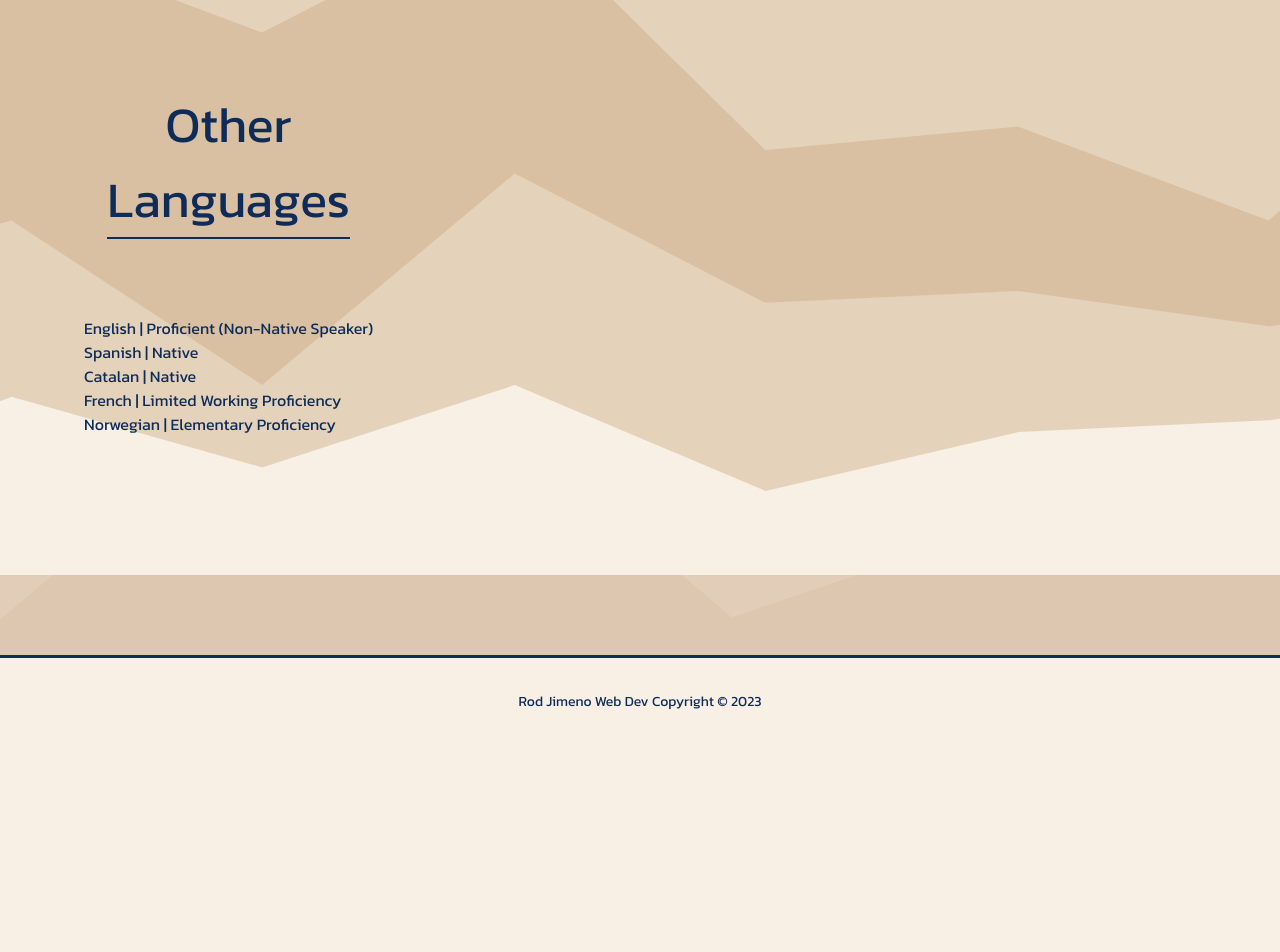
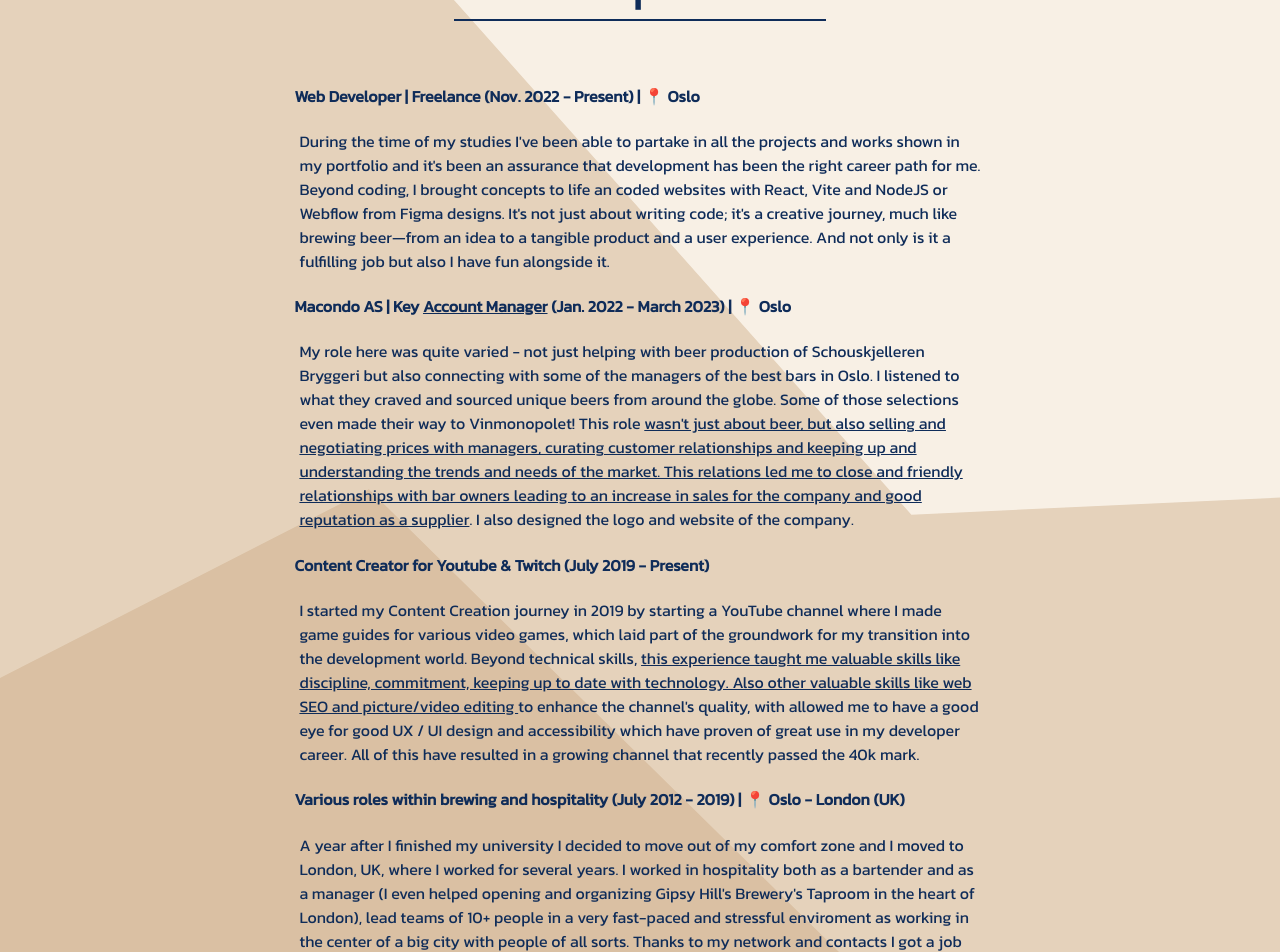
Before and after one commit to Rodjxc/portfolio, a React (Vite) app: page /CV in a window 1280 px wide. Shown: the part 600-1552 px from the top of the page. Before the commit the page ends 1338 px from the top, so only its background shows below. Built offline with nearby package versions, Linux system fonts and the light colour scheme.

Commit message:
Feat: Added work experience section to CV

```diff
--- a/src/Components/CV/CV.tsx
+++ b/src/Components/CV/CV.tsx
@@ -24,7 +24,7 @@ export const CV = () => {
     hiddenElements.forEach((el) => observer.observe(el));
   }, []);
   return (
-    <div className="">
+    <div>
       <section className="cv">
         <article>
           <div className="education hidden">
@@ -71,30 +71,67 @@ export const CV = () => {
                 </li>
 
 
-              <li>IBD Certified Beer Sommelier (yes, for real)</li>
+              <li>IBD Certified Beer Sommelier</li>
               <li>
                 UIB - University of Balearic Island (Spain) - Degree in Tourism
                 and Leisure Studies
               </li>
             </ul>
           </div>
+          <article>
+          <div className="work-experience hidden">
+            <h2>Work Experience</h2>
+            <div>
+              <h4>Web Developer | Freelance (Nov. 2022 - Present) | 📍 Oslo</h4>
+             <p>During the time of my studies I've been able to partake in all the projects and
+              works shown in my portfolio and it's been an assurance that development has been the
+              right career path for me. Beyond coding, I brought concepts to life an coded websites
+              with React, Vite and NodeJS or Webflow from Figma designs. It's not just about writing
+              code; it's a creative journey, much like brewing beer—from an idea to a tangible product
+               and a user experience. And not only is it a fulfilling job but also I have fun alongside
+               it. </p>
+               </div>
+             <div>
+              <h4>Macondo AS | Key <u>Account Manager</u> (Jan. 2022 - March 2023) | 📍 Oslo </h4>
+             <p>My role here was quite varied - not just helping with beer production of Schouskjelleren
+              Bryggeri but also connecting with some of the managers of the best bars in Oslo. I listened to
+              what they craved and sourced unique beers from around the globe. Some of those selections even
+              made their way to Vinmonopolet! This role <u>wasn't just about beer, but also selling and negotiating
+              prices with managers, curating customer relationships and keeping up and understanding the trends
+               and needs of the market. This relations led me to close and friendly relationships with bar owners
+               leading to an increase in sales for the company and good reputation as a supplier</u>. I also designed
+                the logo and website of the company.</p>
+             </div>
+            <div>
+              <h4> Content Creator for Youtube & Twitch (July 2019 - Present)</h4>
+              <p>I started my Content Creation journey in 2019 by starting a YouTube channel where I made game
+                guides for various video games, which laid part of the groundwork for my transition into the
+                development world. Beyond technical skills, <u>this experience taught me valuable skills like discipline,
+                commitment, keeping up to date with technology. Also other valuable skills like web SEO and
+                picture/video editing </u>to enhance the channel's quality, with allowed me to have a good eye for
+                good UX / UI design and accessibility which have proven of great use in my developer career. All
+                of this have resulted in a growing channel that recently passed the 40k mark.</p>
+            </div>
+            <div>
+             <h4>Various roles within brewing and hospitality (July 2012 - 2019) | 📍 Oslo - London (UK)</h4>
+             <p>A year after I finished my university I decided to move out of my comfort zone and I moved to London,
+               UK, where I worked for several years. I worked in hospitality both as a bartender and as a manager
+               (I even helped opening and organizing Gipsy Hill's Brewery's Taproom in the heart of London), lead
+                teams of 10+ people in a very fast-paced and stressful enviroment as working in the center of a
+                big city with people of all sorts. Thanks to my network and contacts I got a job for Amundsen
+                Bryggeri in Oslo, which led me to move to Norway and start anew, and since I'm always willing to
+                learn I embraced the change and new opportunities to grow.</p>
+                </div>
 
-          {/* <h2>Work Experience</h2>
-          <ul>
-            <li>Web Developer | Self employed (2022)</li>
-            <li>Macondo AS | Key Account Manager (2022-2023) | Oslo </li>
-            <li>Amundsen Bryggeri | Assistant Brewer (2019-2022) | Oslo </li>
-            <li>
-              Gipsy Hill Brewing Co. | Taproom Manager - Head of Beer
-              (2018-2019) | London, UK{" "}
-            </li>
-          </ul> */}
+            </div>
+        </article>
+
+
         </article>
         <article>
           <div className="working-tools hidden">
             <h2>
-              Working <br />
-              Tools
+              Working Tools
             </h2>
             <ul>
               <li>HTML5, CSS3 </li>
@@ -112,9 +149,7 @@ export const CV = () => {
         <article>
           <div className="other-languages hidden">
             <h2>
-              Other
-              <br />
-              Languages
+              Other Languages
             </h2>
             <ul>
               <li>English | Proficient (Non-Native Speaker)</li>
--- a/src/Components/CV/cv.css
+++ b/src/Components/CV/cv.css
@@ -5,22 +5,24 @@
   background-repeat: no-repeat;
   padding: 8% 5%;
   display: flex;
-  flex-wrap: wrap; /* Allow items to wrap to the next row */
-  justify-content: space-between; /* Space items evenly in the row */
-  gap: 20px; /* Adjust the gap as needed */
+  flex-direction: column;
+  gap: 20px;
   min-height: 500px;
 }
 
 .education,
 .working-tools,
+.work-experience,
 .other-languages {
-  flex-basis: calc(33.33% - 50px); /* Set a flex basis for equal width */
   display: flex;
   flex-direction: column;
   align-items: center;
 }
 
+
+
 .education h2,
+.work-experience h2,
 .working-tools h2,
 .other-languages h2 {
   font-weight: 400;
@@ -32,7 +34,6 @@
 .education ul,
 .working-tools ul,
 .other-languages ul {
-  list-style: none;
   padding: 20px;
   text-align: left;
 }
@@ -43,11 +44,23 @@
   text-decoration: none;
 }
 
-.education li .link:hover,
-.working-tools li .link:hover,
-.other-languages li .link:hover {
+.education li .link:hover {
   color: #f44529;
 }
+
+
+.work-experience div {
+  max-width: 60%;
+}
+
+.work-experience h4 {
+  font-weight: bold;
+}
+
+.work-experience div p {
+  display: inline-block;
+}
+
 
 /* Media Query for stacking vertically on smaller screens */
 @media (max-width: 768px) {
@@ -59,6 +72,7 @@
   .education,
   .working-tools,
   .other-languages {
-    flex-basis: 100%; /* Full width on smaller screens */
+    flex-basis: 100%;
+    /* Full width on smaller screens */
   }
 }
--- a/src/Components/Home/Staff/Staff.tsx
+++ b/src/Components/Home/Staff/Staff.tsx
@@ -13,9 +13,12 @@ export const Staff = () => (
               className="card-image"
             />
           </div>
-          <div className="card-position"><h1>{StaffData.position}</h1>
-</div>
-          <h4>{StaffData.name}</h4>
+          <div className="card-position">
+            <h1>{StaffData.position}</h1>
+        </div>
+        <div>
+           <h4>{StaffData.name}</h4>
+        </div>
         </article>
       </div>
     ))}
```
